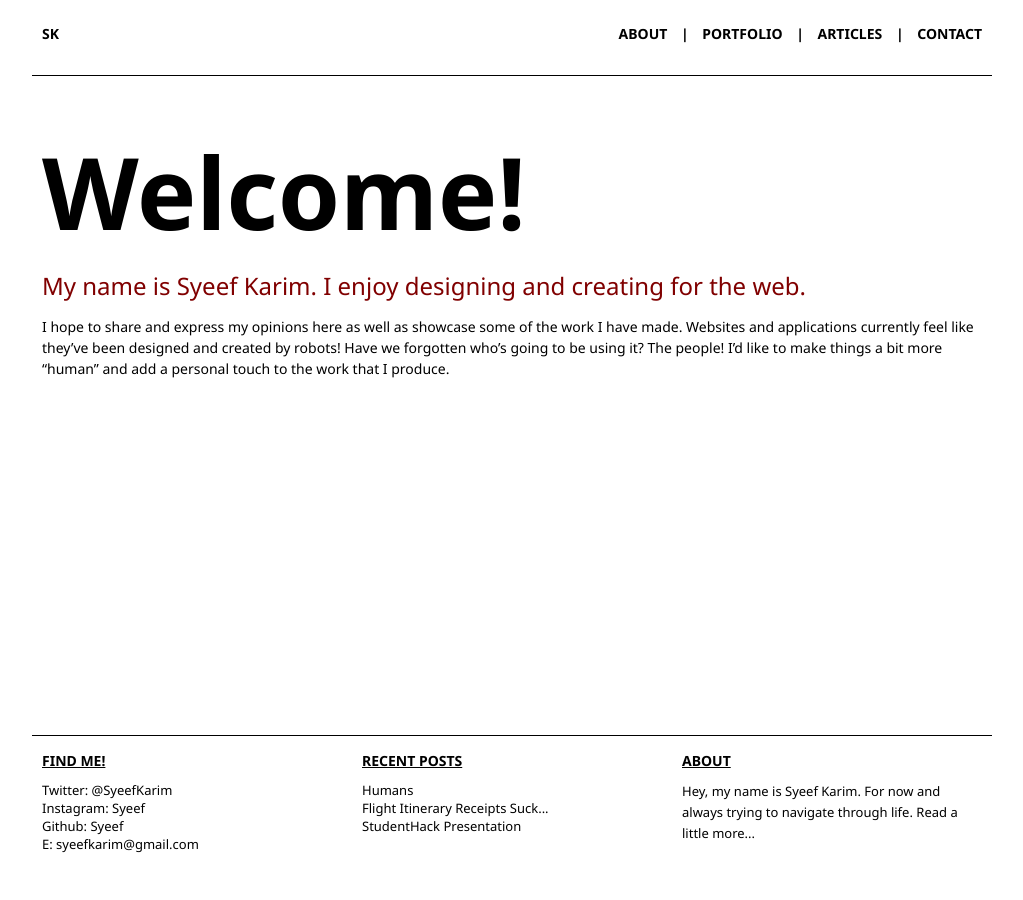
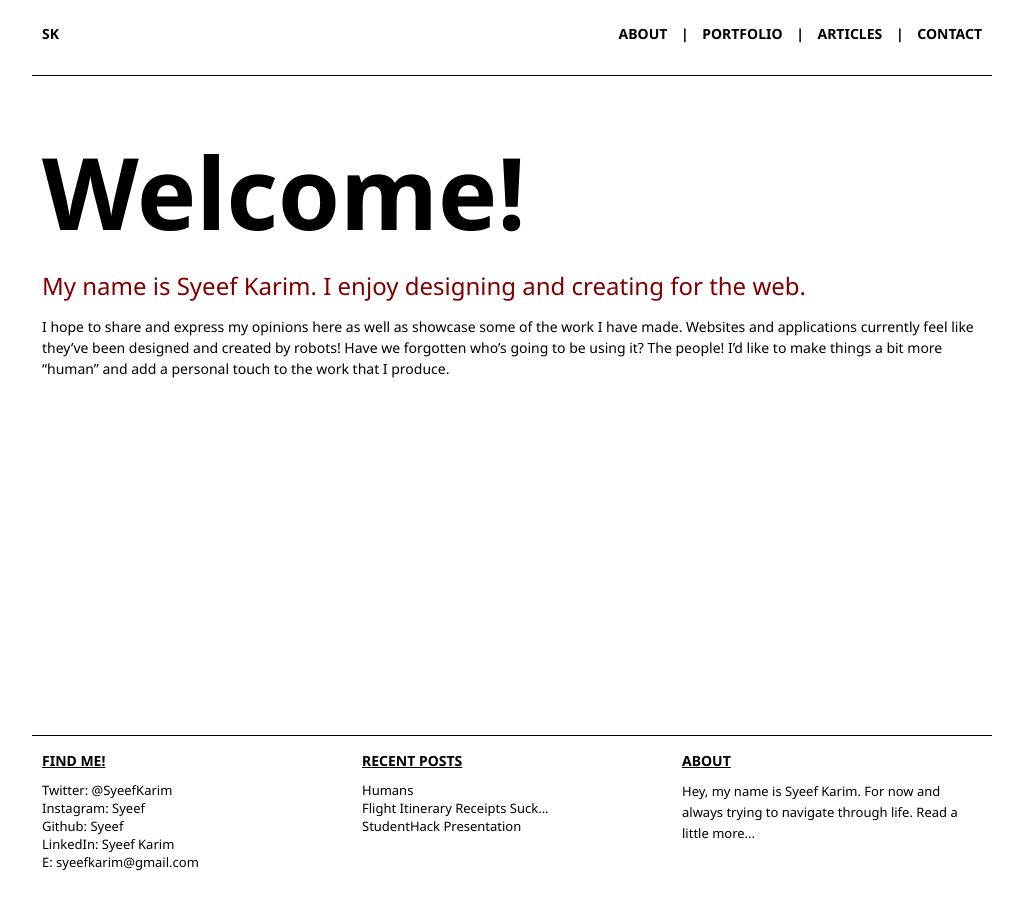
Before and after one commit to syeef/syeefkarim-2016-v0, a Jekyll site: the page built from index.md, in a window 1280 px wide. Shown: the whole page, without its empty margins (128-1151 px from the left). Built offline with Jekyll 4.4.1, drawn with Linux system fonts in a browser that asks for light colours; Markdown is read by kramdown in place of the engine named in the settings.

Commit message:
Added LinkedIn profile to footer

```diff
--- a/_includes/footer.html
+++ b/_includes/footer.html
@@ -7,6 +7,7 @@
 						<li>Twitter: <a href="http://www.twitter.com/syeefkarim" target="_blank">@SyeefKarim</a></li>
 						<li>Instagram: <a href="http://www.instagram.com/syeef" target="_blank">Syeef</a></li>
 						<li>Github: <a href="http://www.github.com/syeef" target="_blank">Syeef</a></li>
+						<li>LinkedIn: <a href="uk.linkedin.com/in/syeefkarim/" target="_blank">Syeef Karim</a></li>
 						<li>E: <a href="mailto:syeefkarim@gmail.com" target="_blank">syeefkarim@gmail.com</a></li>
 					</ul>
 			</div>
--- a/_includes/post_footer.html
+++ b/_includes/post_footer.html
@@ -21,6 +21,7 @@
 						<li>Twitter: <a href="http://www.twitter.com/syeefkarim" target="_blank">@SyeefKarim</a></li>
 						<li>Instagram: <a href="http://www.instagram.com/syeef" target="_blank">Syeef</a></li>
 						<li>Github: <a href="http://www.github.com/syeef" target="_blank">Syeef</a></li>
+						<li>LinkedIn: <a href="uk.linkedin.com/in/syeefkarim/" target="_blank">Syeef Karim</a></li>
 						<li>E: <a href="mailto:syeefkarim@gmail.com" target="_blank">syeefkarim@gmail.com</a></li>
 					</ul>
 			</div>
```
